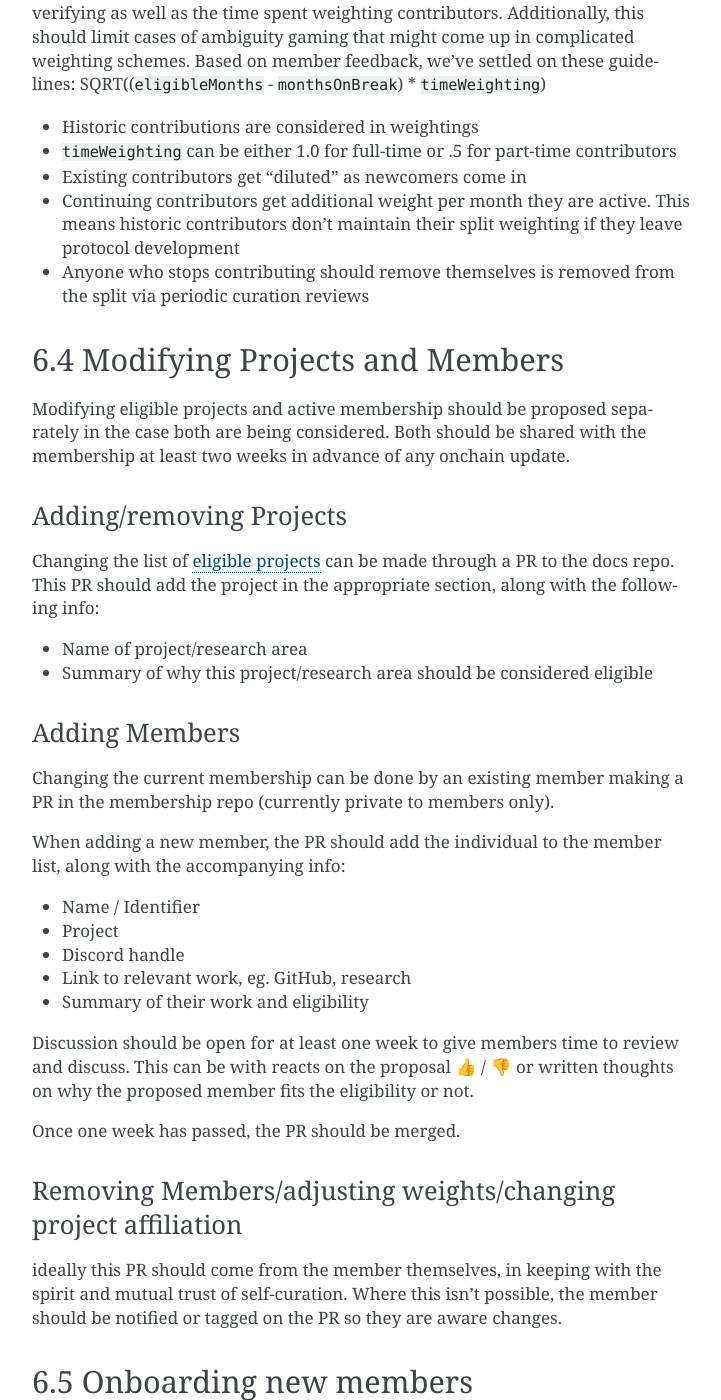
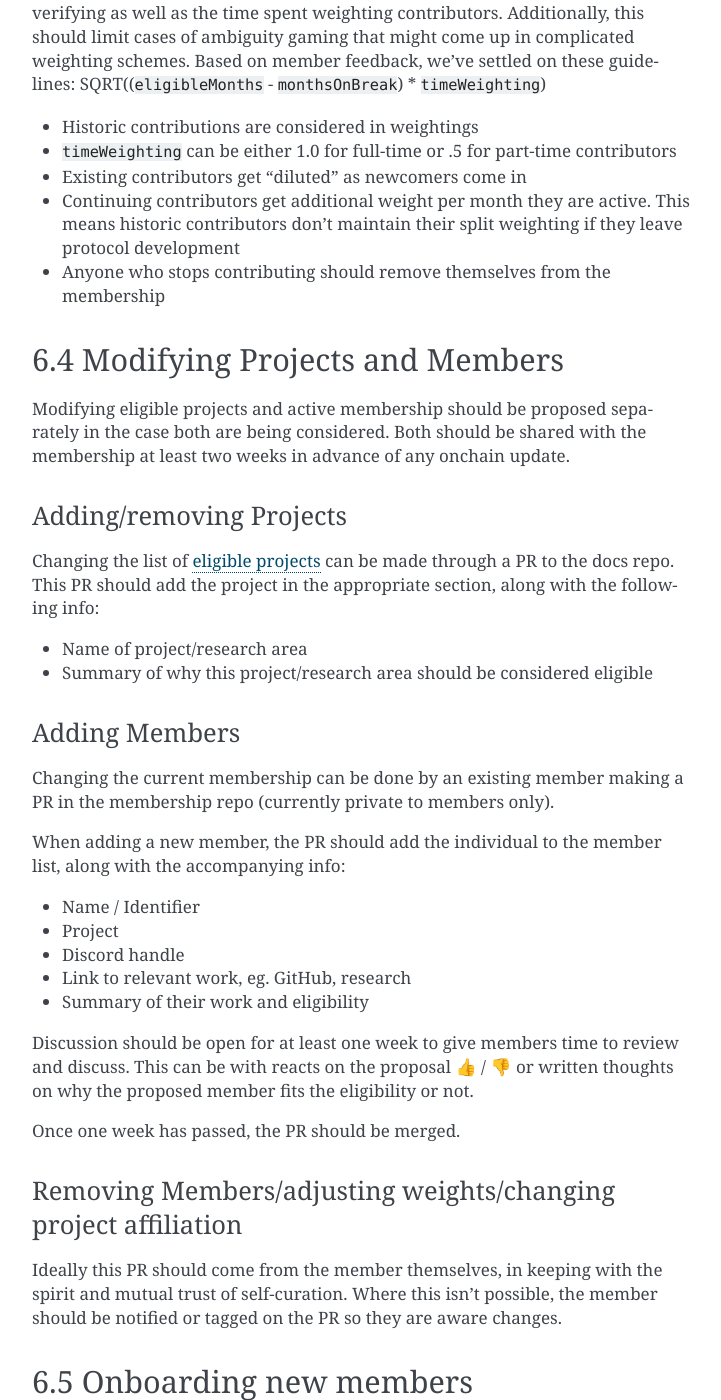
Before and after one commit to protocolguild/documentation, a Sphinx documentation site: the page built from docs/6-guidelines-for-regular-operation.md, in a window 1280 px wide and 1400 px high, scrolled down 904 px. Shown: the whole window, without its empty margins (388-1109 px from the left). Built offline with Sphinx 7.4.7, drawn with Linux system fonts in a browser that asks for light colours.

Commit message:
Update 6-guidelines-for-regular-operation.md
small typos

```diff
--- a/docs/6-guidelines-for-regular-operation.md
+++ b/docs/6-guidelines-for-regular-operation.md
@@ -24,7 +24,7 @@ Antifragility and non-gameability emerge from simple frameworks. This limits the
   - `timeWeighting` can be either 1.0 for full-time or .5 for part-time contributors
   - Existing contributors get "diluted" as newcomers come in
   - Continuing contributors get additional weight per month they are active. This means historic contributors don't maintain their split weighting if they leave protocol development
-  - Anyone who stops contributing should remove themselves is removed from the split via periodic curation reviews
+  - Anyone who stops contributing should remove themselves from the membership
 
 ## 6.4 Modifying Projects and Members
 
@@ -55,7 +55,7 @@ Once one week has passed, the PR should be merged.
 
 ### Removing Members/adjusting weights/changing project affiliation
 
-ideally this PR should come from the member themselves, in keeping with the spirit and mutual trust of self-curation. Where this isn't possible, the member should be notified or tagged on the PR so they are aware changes.
+Ideally this PR should come from the member themselves, in keeping with the spirit and mutual trust of self-curation. Where this isn't possible, the member should be notified or tagged on the PR so they are aware changes.
 
 ## 6.5 Onboarding new members
 
```
